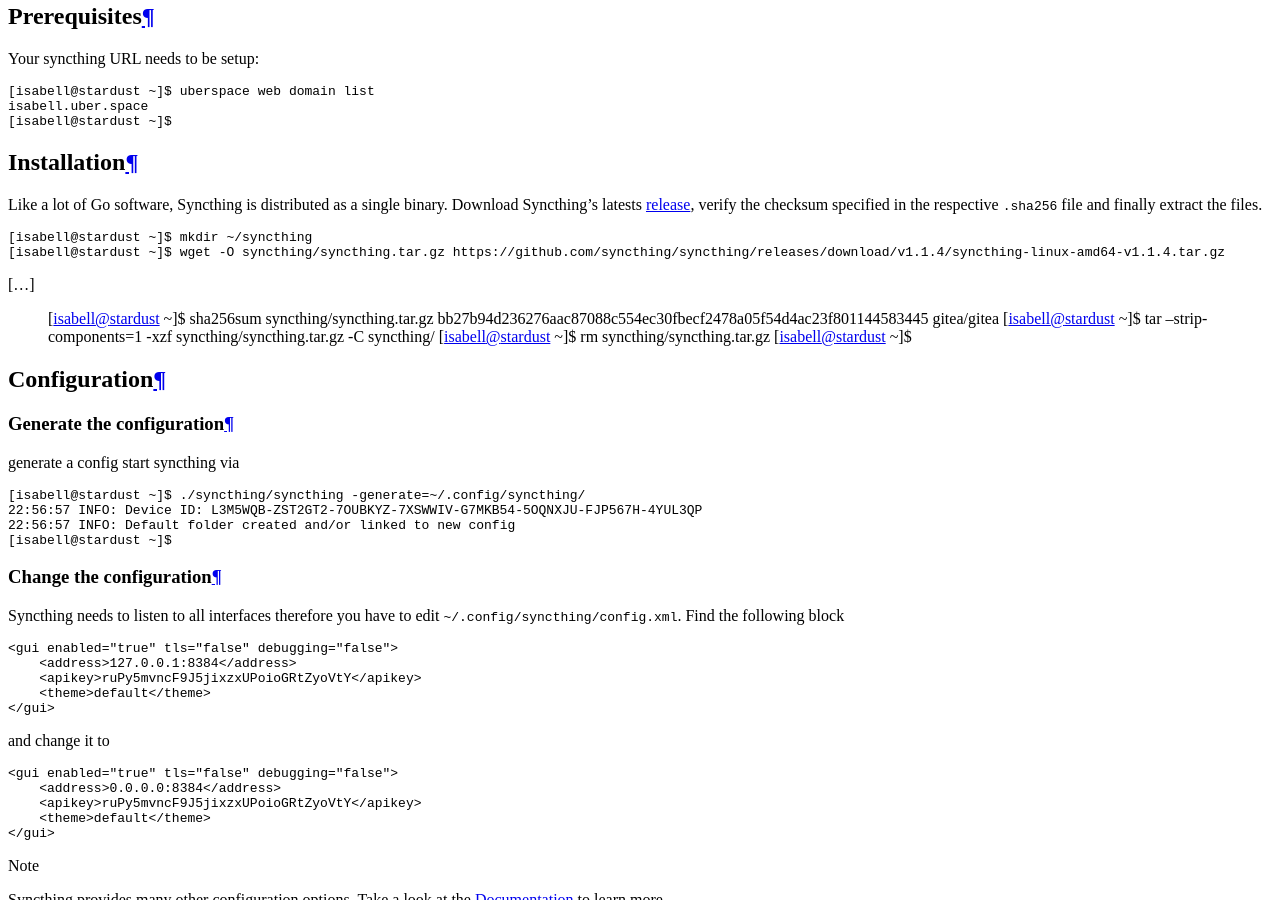
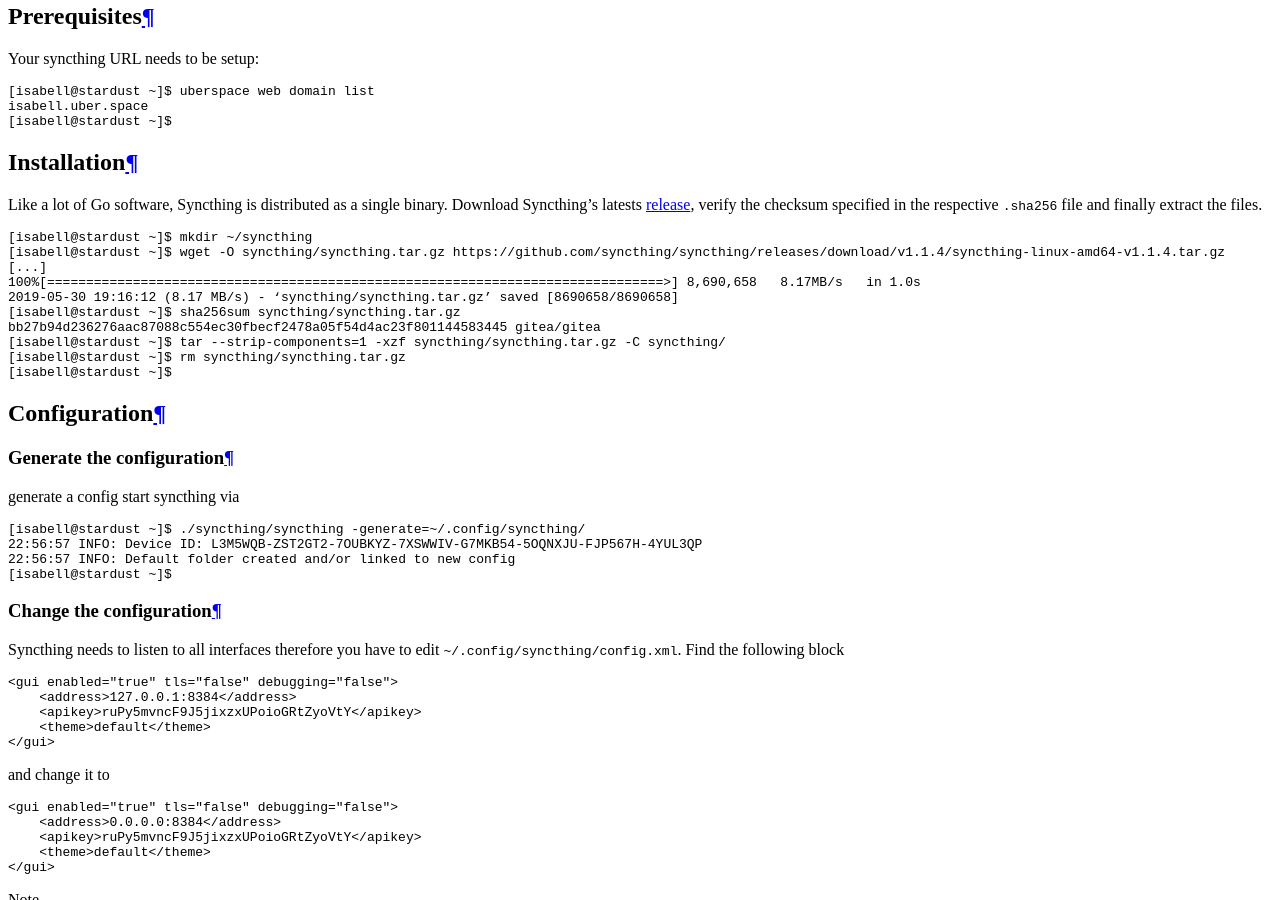
Before and after one commit to Uberspace/lab, a Sphinx documentation site: the page built from source/guide_syncthing.rst, in a window 1280 px wide and 900 px high, scrolled down 2699 px. Built offline with Sphinx 7.4.7 and the Read the Docs theme 2.0.0, drawn with Linux system fonts in a browser that asks for light colours.

Commit message:
re-adds some wget output and fixes indentation

```diff
--- a/source/guide_syncthing.rst
+++ b/source/guide_syncthing.rst
@@ -42,7 +42,9 @@
 
   [isabell@stardust ~]$ mkdir ~/syncthing
   [isabell@stardust ~]$ wget -O syncthing/syncthing.tar.gz https://github.com/syncthing/syncthing/releases/download/v1.1.4/syncthing-linux-amd64-v1.1.4.tar.gz
-[...]
+  [...]
+  100%[===============================================================================>] 8,690,658   8.17MB/s   in 1.0s
+  2019-05-30 19:16:12 (8.17 MB/s) - ‘syncthing/syncthing.tar.gz’ saved [8690658/8690658]
   [isabell@stardust ~]$ sha256sum syncthing/syncthing.tar.gz
   bb27b94d236276aac87088c554ec30fbecf2478a05f54d4ac23f801144583445 gitea/gitea
   [isabell@stardust ~]$ tar --strip-components=1 -xzf syncthing/syncthing.tar.gz -C syncthing/
```
